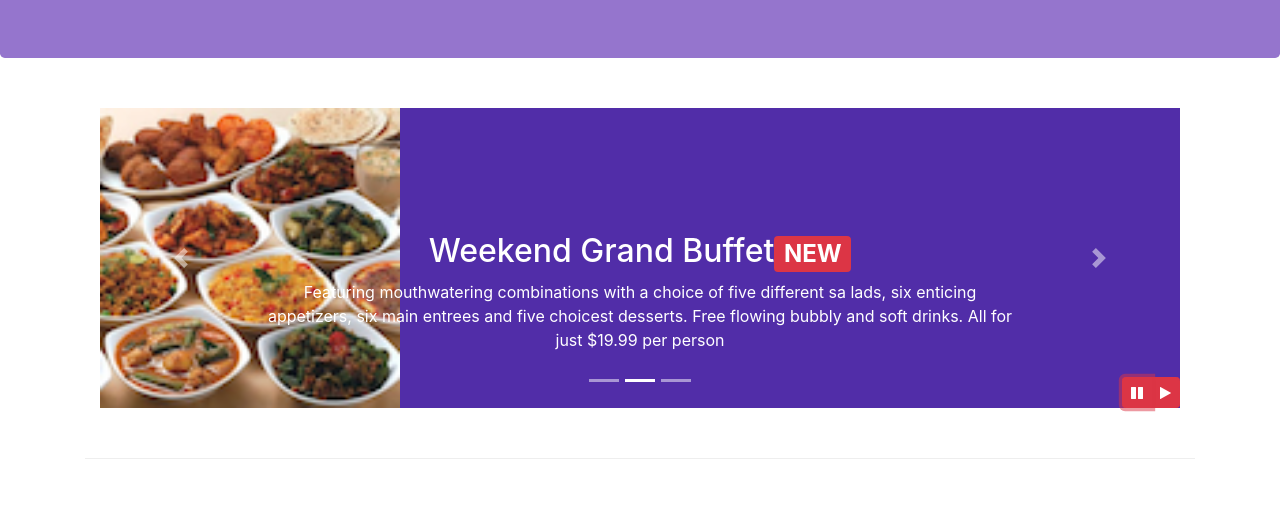
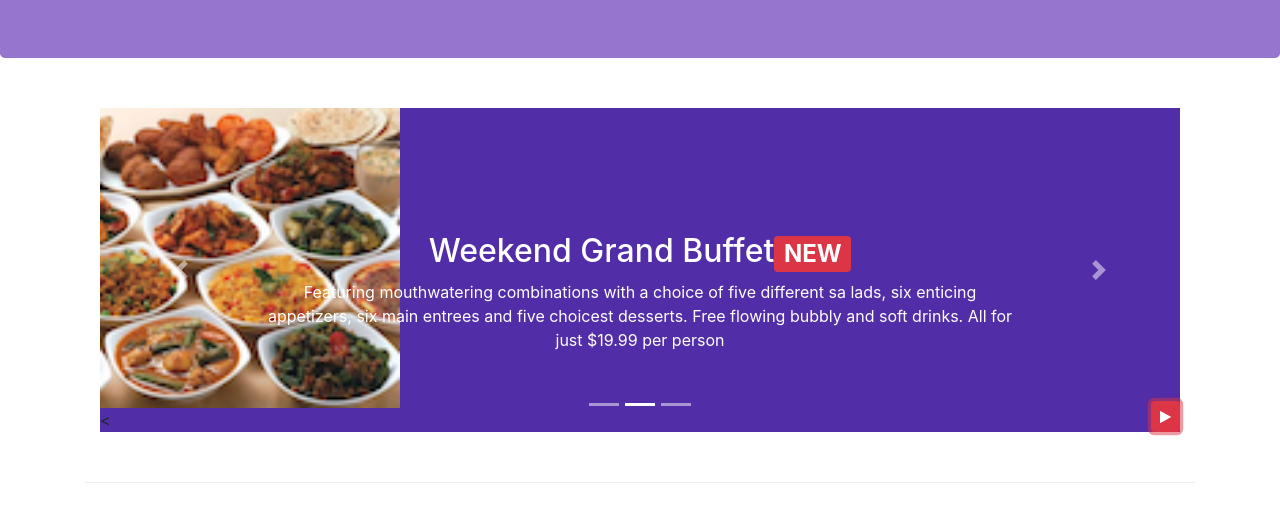
Before and after one commit to PadmavathiAdimulam/bootstrap, a website: page index.html in a window 1280 px wide. Both pictures are taken after a click on the button 1137 px from the left and 668 px from the top of the page. Shown: the part 276-800 px from the top of the page. Drawn offline with nearby package versions, Linux system fonts and the light colour scheme.

Commit message:
play and pause button

```diff
--- a/index.html
+++ b/index.html
@@ -152,14 +152,11 @@
                     <a class="carousel-control-next" href="#mycarousel" role="button" data-slide="next">
                         <span class="carousel-control-next-icon"></span>
                     </a>
-                    <div class="btn-group" id="carouselButton">
-                        <button class="btn btn-danger btn-sm" id="carousel-pause">
+                    <
+                        <button class="btn btn-danger btn-sm" id="carouselButton">
                             <span class="fa fa-pause"></span>
                         </button>
-                        <button class="btn btn-danger btn-sm" id="carousel-play">
-                            <span class="fa fa-play"></span>
-                        </button>
-                    </div>
+
 
                 </div>
 
@@ -322,14 +319,19 @@
     </script>
         <script>
             $(document).ready(function(){
-                $("#mycarousel").carousel( { interval: 2000 } );
-                $("#carousel-pause").click(function(){
+                $("#carouselButton").click(function(){
+                if ($("#carouselButton").children("span").hasClass('fa-pause')) {
                     $("#mycarousel").carousel('pause');
-                });
-                $("#carousel-play").click(function(){
+                    $("#carouselButton").children("span").removeClass('fa-pause');
+                    $("#carouselButton").children("span").addClass('fa-play');
+                }
+                else if ($("#carouselButton").children("span").hasClass('fa-play')){
                     $("#mycarousel").carousel('cycle');
-                });
+                    $("#carouselButton").children("span").removeClass('fa-play');
+                    $("#carouselButton").children("span").addClass('fa-pause');
+                }
             });
+         });
         </script>
 
 </body>
```
